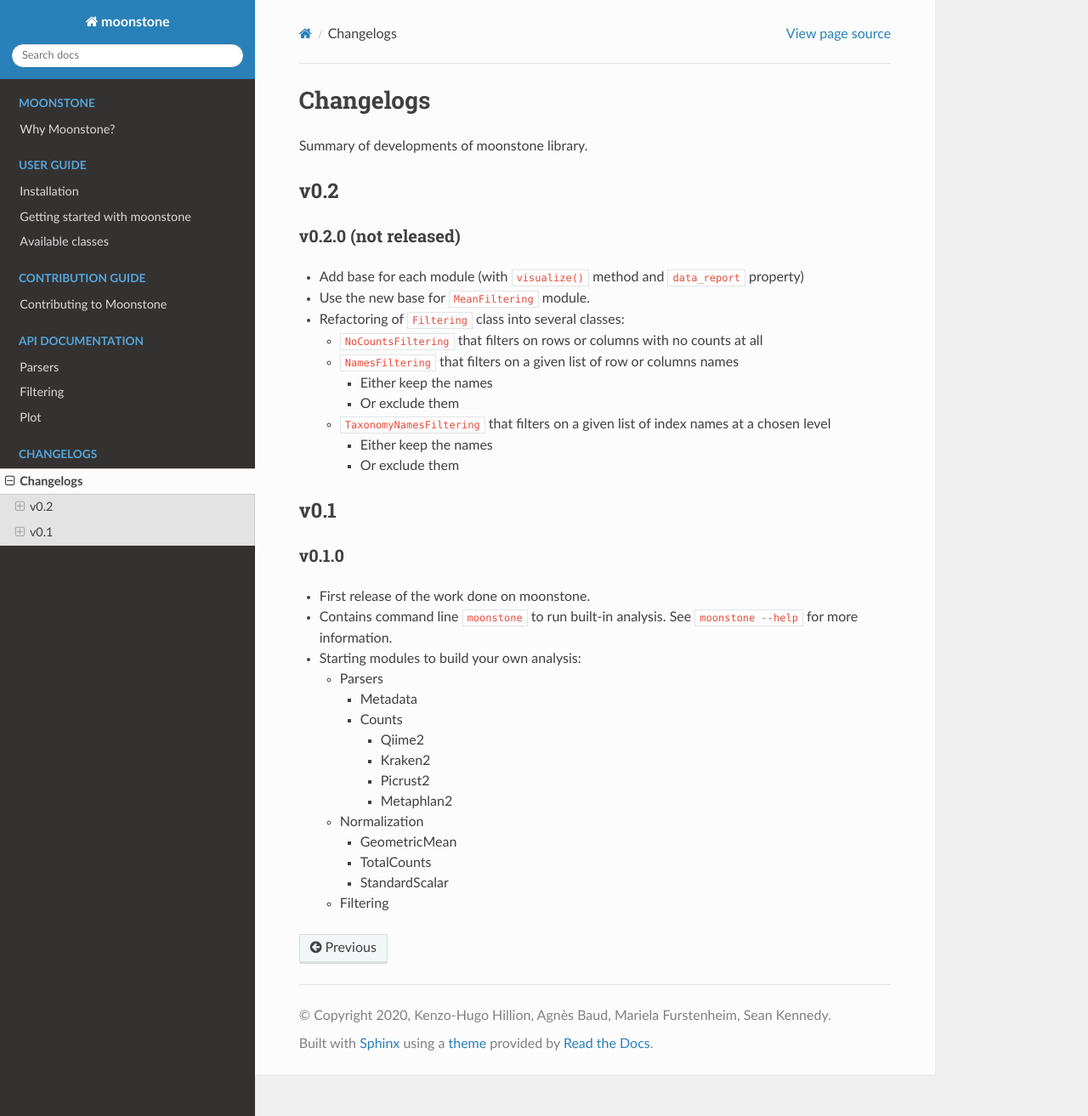
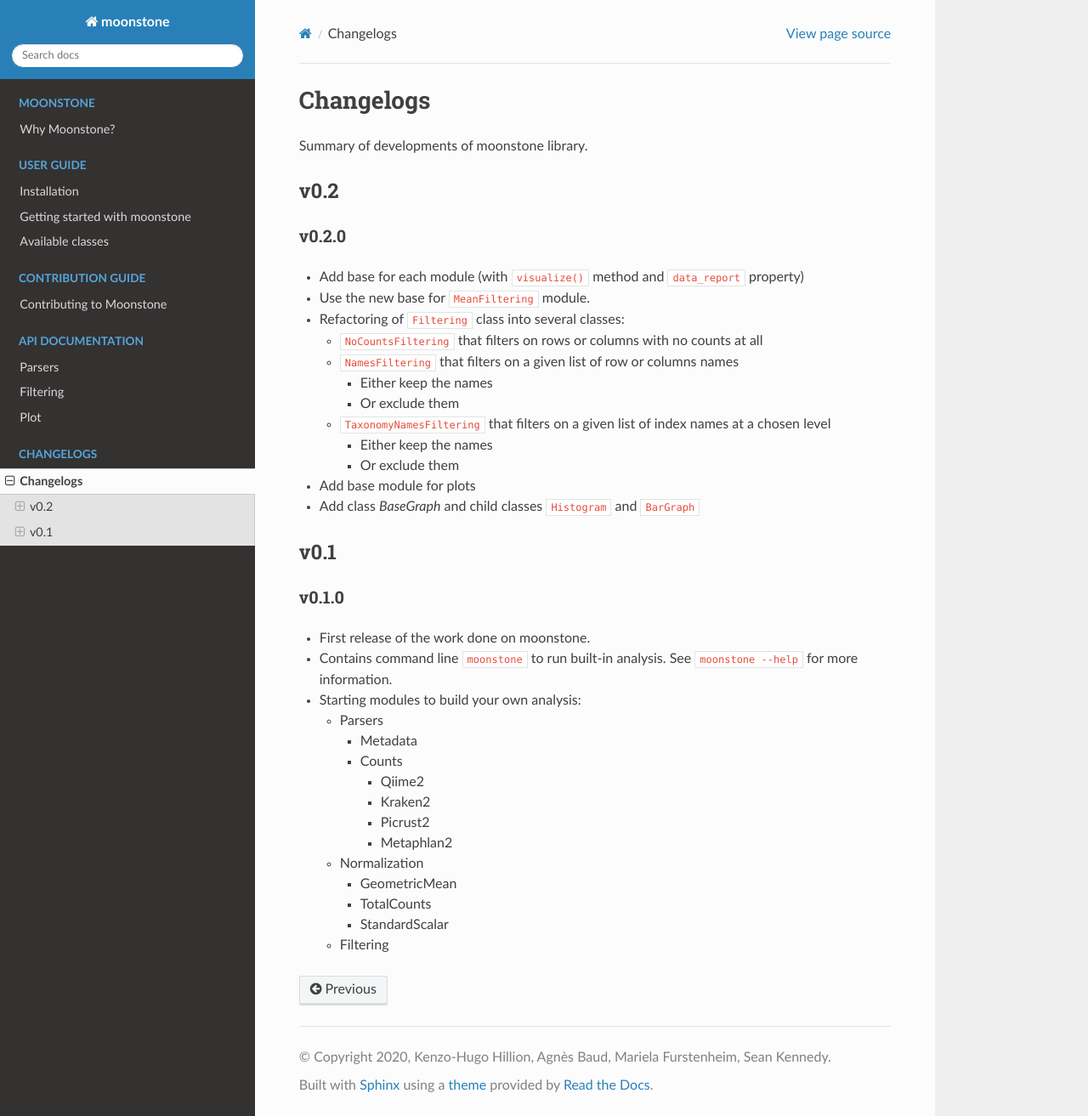
Before and after one commit to motleystate/moonstone, a Sphinx documentation site: the page built from docs/changelogs.rst, in a window 1280 px wide and 1313 px high. Shown: the whole window at 85% size. Built offline with Sphinx 7.4.7 and the Read the Docs theme 2.0.0, drawn with Linux system fonts in a browser that asks for light colours.

Commit message:
update version for release

```diff
--- a/docs/changelogs.rst
+++ b/docs/changelogs.rst
@@ -9,8 +9,8 @@
 v0.2
 ====
 
-v0.2.0 (not released)
----------------------
+v0.2.0
+------
 
 * Add base for each module (with ``visualize()`` method and ``data_report`` property)
 * Use the new base for ``MeanFiltering`` module.
@@ -25,6 +25,8 @@
 
     * Either keep the names
     * Or exclude them
+* Add base module for plots
+* Add class `BaseGraph` and child classes ``Histogram`` and ``BarGraph``
 
 v0.1
 ====
--- a/moonstone/version.py
+++ b/moonstone/version.py
@@ -1,2 +1,2 @@
-version_info = (0, 1, 0)
+version_info = (0, 2, 0)
 __version__ = '.'.join(str(c) for c in version_info)
```
